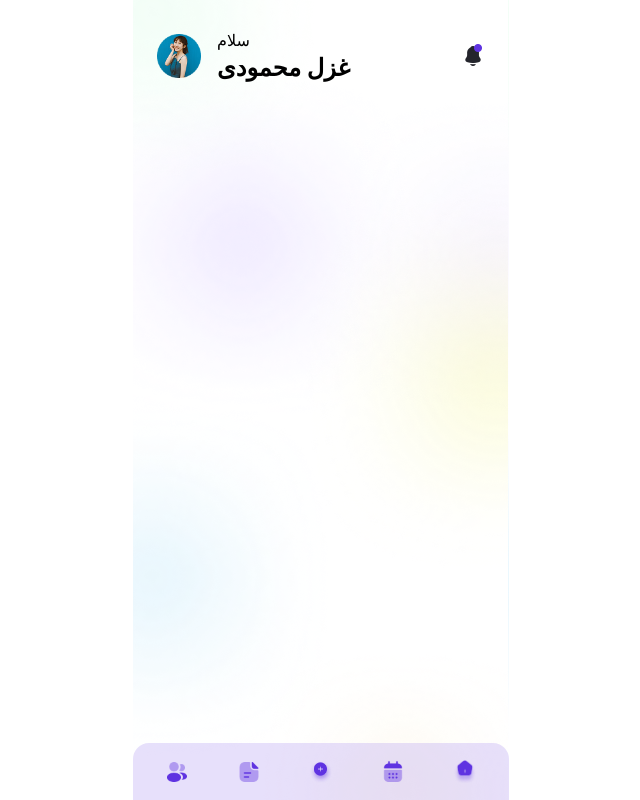
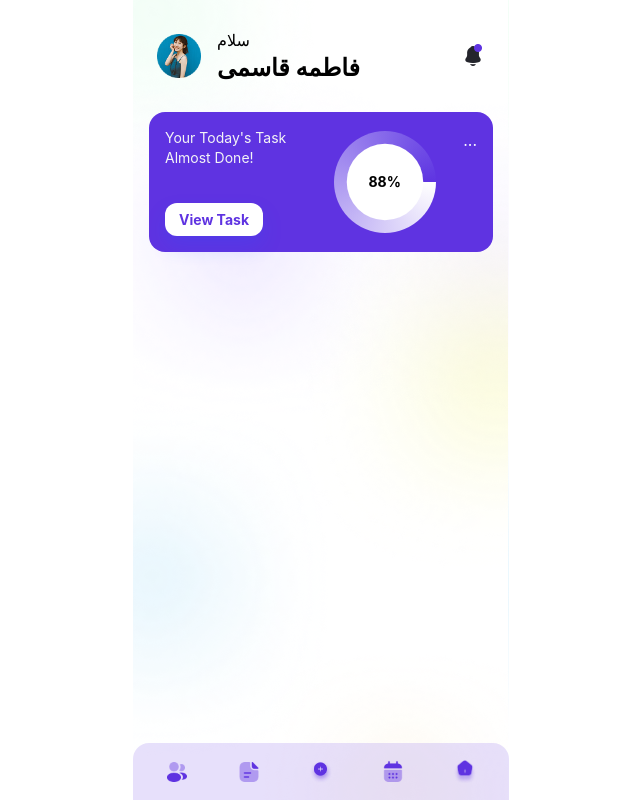
Before and after one commit to ryichi0/todos, a React (Vite) app: page /home in a window 1280 px wide. Shown: the whole page, without its empty margins (319-959 px from the left). Built offline with nearby package versions, Linux system fonts and the light colour scheme.

Commit message:
date inputs added to form

```diff
--- a/src/App.jsx
+++ b/src/App.jsx
@@ -5,7 +5,7 @@ import Layout from "./components/shared/Layout"
 import Navigation from "./components/Navigation"
 import Calender from "./components/Calender"
 import Document from "./components/Document"
-import AddTask from "./components/AddTask"
+import AddTask from "./components/AddTaskPage"
 import Profile from "./components/Profile"
 
 function App() {
--- a/src/components/AddTask.jsx
+++ /dev/null
@@ -1,111 +0,0 @@
-import React, { useState } from 'react'
-import PageHeader from './shared/PageHeader'
-import Icon from './shared/Icon'
-import { H1 } from './shared/Typo'
-import { PrimaryButton } from './shared/Button';
-import { Link } from 'react-router';
-
-
-function FormInputBox({ children }) {
-  return (
-    <div
-      className="w-full p-4 rounded-xl bg-white shadow-[0px_4px_32px_rgba(0,0,0,0.06)] flex flex-col gap-1.5 items-start">
-      {children}
-    </div>
-  )
-}
-function FormLabel({ children }) {
-  return (
-    <label
-      htmlFor=""
-      className='text-xs font-light text-gray-500 capitalize'>
-      {children}
-    </label>
-  )
-}
-
-export default function AddTask() {
-  const [tasks, setTasks] = useState([])
-  const [newTask, setNewTask] = useState({
-    projectName: "",
-    description: "",
-  })
-
-  function handleInputChange(e) {
-    const name = e.target.name
-    const value = e.target.value
-    setNewTask((prev) => {
-      return { ...prev, [name]: value }
-    })
-    console.log(newTask);
-
-
-  }
-
-  function addTask() {
-    setTasks(prev => [...prev, newTask])
-    setNewTask({})
-    console.log(tasks);
-
-  }
-
-  function handleForm (e) {
-    e.preventDefault()
-    console.log(e);
-
-  }
-  return (
-    <div>
-
-      <PageHeader>
-        <Link
-          to={"/home"}>
-          <Icon src={'/icons/return.png'} />
-        </Link>
-        <H1>add project</H1>
-        <Icon src={'/icons/notification.png'} />
-      </PageHeader>
-
-      <form
-        className="flex flex-col gap-4 mx-6"
-        action=""
-        onSubmit={handleForm}>
-
-        <FormInputBox>
-          <FormLabel>
-            project name
-          </FormLabel>
-          <input
-            className='text-lg capitalize placeholder-black w-full'
-            type="text"
-            name="projectName"
-            placeholder='add new task ...'
-            required
-            onChange={handleInputChange}
-          />
-        </FormInputBox>
-
-
-        <FormInputBox>
-          <FormLabel>
-            description
-          </FormLabel>
-          <textarea
-            className='text-xs font-medium w-full h-30 placeholder-black opacity-90'
-            placeholder='This application is designed for super shops. By using this application they can enlist all their products in one place and can deliver. Customers will get a one-stop solution for their daily shopping.'
-            name="description"
-            onChange={handleInputChange}
-          />
-        </FormInputBox>
-
-
-        <PrimaryButton
-          type='submit'
-          onClick={addTask}>
-          add task
-        </PrimaryButton>
-
-      </form>
-    </div>
-  )
-}
--- /dev/null
+++ b/src/components/AddTaskPage.jsx
@@ -0,0 +1,136 @@
+import React, { useState } from 'react'
+import PageHeader from './shared/PageHeader'
+import Icon from './shared/Icon'
+import { H1 } from './shared/Typo'
+import { PrimaryButton } from './shared/Button';
+import { Link } from 'react-router';
+
+
+function FormInputBox({ children }) {
+  return (
+    <div
+      className="w-full p-4 rounded-xl bg-white shadow-[0px_4px_32px_rgba(0,0,0,0.06)] flex flex-col gap-1.5 justify-between items-start">
+      {children}
+    </div>
+  )
+}
+function FormLabel({ children }) {
+  return (
+    <label
+      htmlFor=""
+      className='text-xs font-light text-gray-500 capitalize'>
+      {children}
+    </label>
+  )
+}
+
+function Form() {
+  const [newTask, setNewTask] = useState({
+    projectName: "",
+    description: "",
+    startDate: "",
+    endDate: "",
+  })
+
+  function handleForm(e) {
+    e.preventDefault()
+    e.target.reset()
+    console.log(newTask);
+
+  }
+
+  function handleInputChange(e) {
+    const name = e.target.name
+    const value = e.target.value
+    setNewTask((prev) => ({ ...prev, [name]: value }))
+  }
+
+
+  return (
+    <form
+      className="flex flex-col gap-4 mx-6"
+      action=""
+      onSubmit={handleForm}>
+
+      <FormInputBox>
+        <FormLabel>
+          project name
+        </FormLabel>
+        <input
+          className='text-lg capitalize placeholder-black w-full'
+          type="text"
+          name="projectName"
+          placeholder='add new task ...'
+          required
+          onChange={handleInputChange}
+        />
+      </FormInputBox>
+
+
+      <FormInputBox>
+        <FormLabel>
+          description
+        </FormLabel>
+        <textarea
+          className='text-xs font-medium w-full h-30 placeholder-black opacity-90'
+          placeholder='This application is designed for super shops. By using this application they can enlist all their products in one place and can deliver. Customers will get a one-stop solution for their daily shopping.'
+          name="description"
+          onChange={handleInputChange}
+        />
+      </FormInputBox>
+
+
+      <FormInputBox>
+        <FormLabel>
+          start date
+        </FormLabel>
+        <input
+          className="w-full"
+          name="startDate"
+          onChange={handleInputChange}
+          type="date" />
+      </FormInputBox>
+
+
+      <FormInputBox>
+        <FormLabel>
+          end date
+        </FormLabel>
+        <input
+          className="w-full"
+          name="endDate"
+          onChange={handleInputChange}
+          type="date" />
+      </FormInputBox>
+
+      <button type="submit">sub</button>
+      {/* <PrimaryButton
+        type={"submit"}
+        style={"primary"}
+        size={"lg"}>
+        add task
+      </PrimaryButton> */}
+
+    </form>
+  )
+}
+
+export default function AddTaskPage() {
+
+
+  return (
+    <>
+      <PageHeader>
+        <Link
+          to={"/home"}>
+          <Icon src={'/icons/return.png'} />
+        </Link>
+        <H1>add project</H1>
+        <Icon src={'/icons/notification.png'} />
+      </PageHeader>
+
+
+      <Form />
+    </>
+  )
+}
--- a/src/components/Home.jsx
+++ b/src/components/Home.jsx
@@ -1,20 +1,67 @@
 import React from 'react'
 import Icon from './shared/Icon'
 import PageHeader from './shared/PageHeader'
+import { Link } from 'react-router'
+import { PrimaryButton } from './shared/Button'
 
 
-export function Profile() {
+function Profile() {
   return (
     <PageHeader>
       <div className="flex gap-4 items-center">
         <img className="w-11" src="/images/profile-img.png" alt="profile-img" />
         <div>
           <span>سلام</span>
-            <p className="text-2xl font-bold">غزل محمودی</p>
+          <p className="text-2xl font-bold">فاطمه قاسمی</p>
         </div>
       </div>
       <Icon src={"/icons/notification.png"} alt={"notification"} />
     </PageHeader>
+  )
+}
+
+function HeroSection({ todos_completed, todos_total }) {
+  let doneTaskPercentage = Math.round(todos_completed * 100 / todos_total)
+
+  return (
+    <div
+      className="bg-primary text-white w-full p-4 rounded-2xl flex gap-4 justify-between min-h-35">
+
+      <div
+        className="w-6/12 flex flex-col items-start justify-between">
+        <p
+          className="text-sm text-gray-100 capitalize">
+          {doneTaskPercentage <= 50
+            ? "keep going, you have a lot ahead of you."
+            : "your today's task almost done!"
+          }
+        </p>
+        <PrimaryButton
+          size={"sm"}
+          style={"secondary"}
+          url={"/calender"}>
+          view task
+        </PrimaryButton>
+      </div>
+
+      <div
+        className="w-4/12 relative flex items-center justify-center">
+        <div
+          className='w-full aspect-square rounded-full bg-conic-90 from-white to-primary/10'>
+          <div
+            className='w-full h-full rounded-full scale-75 bg-white'>
+
+          </div>
+        </div>
+        <span className="absolute text-black font-bold text-sm">{doneTaskPercentage}%</span>
+      </div>
+
+
+      <div
+        className="w-1/12 text-right">
+        ...
+      </div>
+    </div>
   )
 }
 
@@ -23,7 +70,9 @@ export default function Home() {
   return (
     <>
       <Profile />
-
+      <div className="mx-4">
+        <HeroSection todos_completed={7} todos_total={8} />
+      </div>
     </>
   )
 }
--- a/src/components/Starter.jsx
+++ b/src/components/Starter.jsx
@@ -19,7 +19,7 @@ export default function Starter() {
           This productive tool is designed to help
           you better manage your task
           project-wise conveniently!</p>
-        <PrimaryButton url={"/home"}>
+        <PrimaryButton url={"/home"} style={"primary"} size={"lg"}>
           let's start
           <Icon
             className="absolute right-4"
--- a/src/components/shared/Button.jsx
+++ b/src/components/shared/Button.jsx
@@ -1,19 +1,46 @@
 import React from 'react'
 import { Link } from 'react-router'
 
-export function PrimaryButton({ children, url, onClick }) {
+const ButtonStyle = {
+  sm: {
+    primary: {
+      backgroundColor: "var(--primary-color)",
+      color: "#fff",
+      padding: '6px 14px',
+      fontSize: "14px",
+    },
+    secondary: {
+      backgroundColor: "#fff",
+      color: "var(--primary-color)",
+      padding: '6px 14px',
+      fontSize: "14px",
+    }
+  },
+  lg: {
+    primary: {
+      backgroundColor: "var(--primary-color)",
+      color: "#fff",
+      padding: '16px',
+      fontSize: "16px",
+    },
+    secondary: {
+      backgroundColor: "#fff",
+      color: "var(--primary-color)",
+      padding: '16px',
+      fontSize: "16px",
+    }
+  },
+}
+
+export function PrimaryButton({ children, url, onClick, style, size }) {
   return (
     <Link
+      style={ButtonStyle[size][style]}
       to={url}
-      className="text-base text-white capitalize font-bold bg-primary shadow-[0_10px_20px_rgba(37,85,255,.20)] rounded-3xl relative flex justify-center items-center py-4"
+      className="capitalize font-bold shadow-[0_10px_20px_rgba(37,85,255,.20)] rounded-xl relative flex justify-center items-center"
       onClick={onClick}>
       {children}
     </Link>
 
   )
 }
-export function SecondaryButton({ text }) {
-  return (
-    <button className="bg-white">{text}</button>
-  )
-}
--- a/src/index.css
+++ b/src/index.css
@@ -3,6 +3,6 @@
   --color-primary : #5F33E1;
   --color-white : #fff;
 }
-body{
-  /* direction: rtl; */
+:root{
+  --primary-color: #5F33E1;
 }
```
Lines whose indentation alone changed are shown as unchanged.
